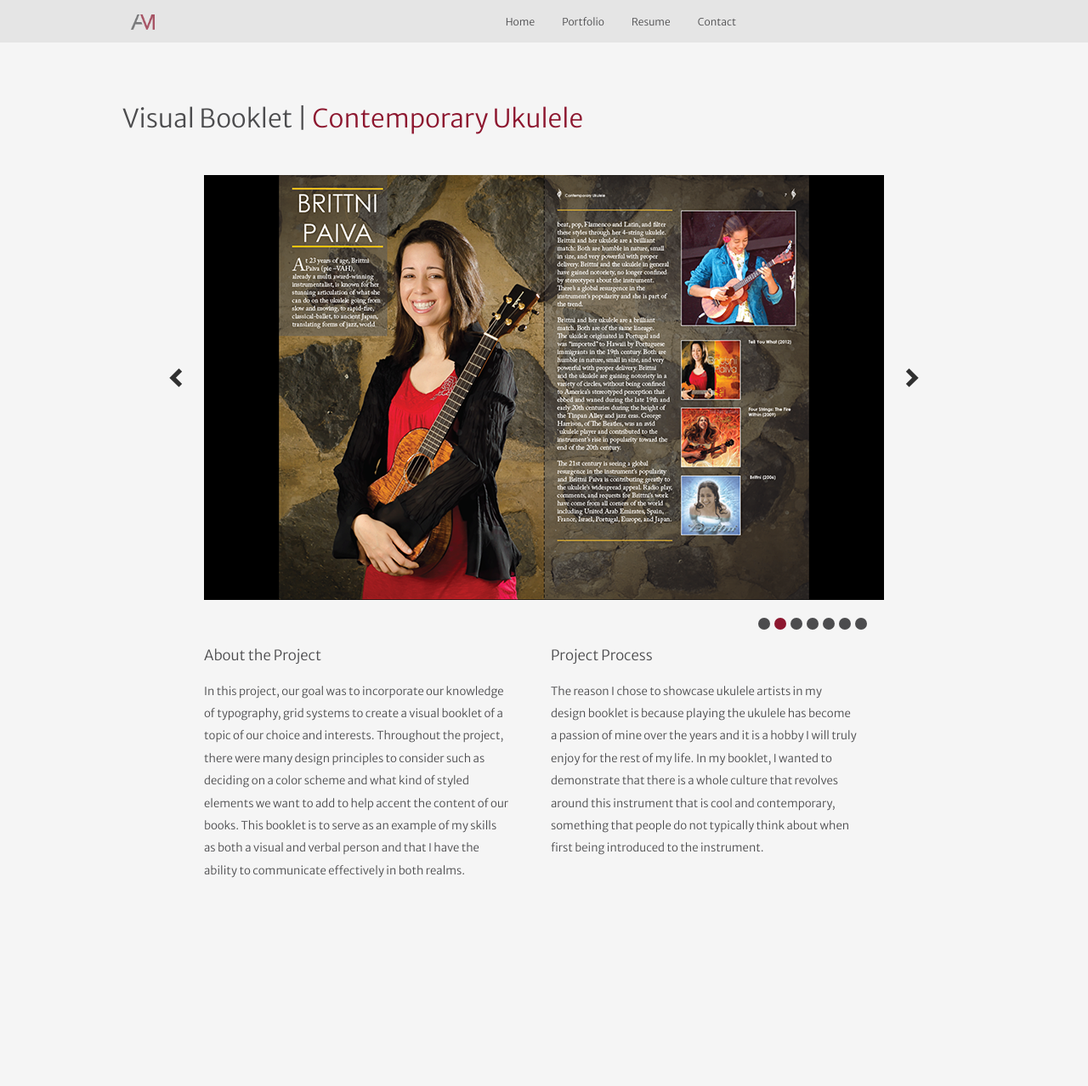
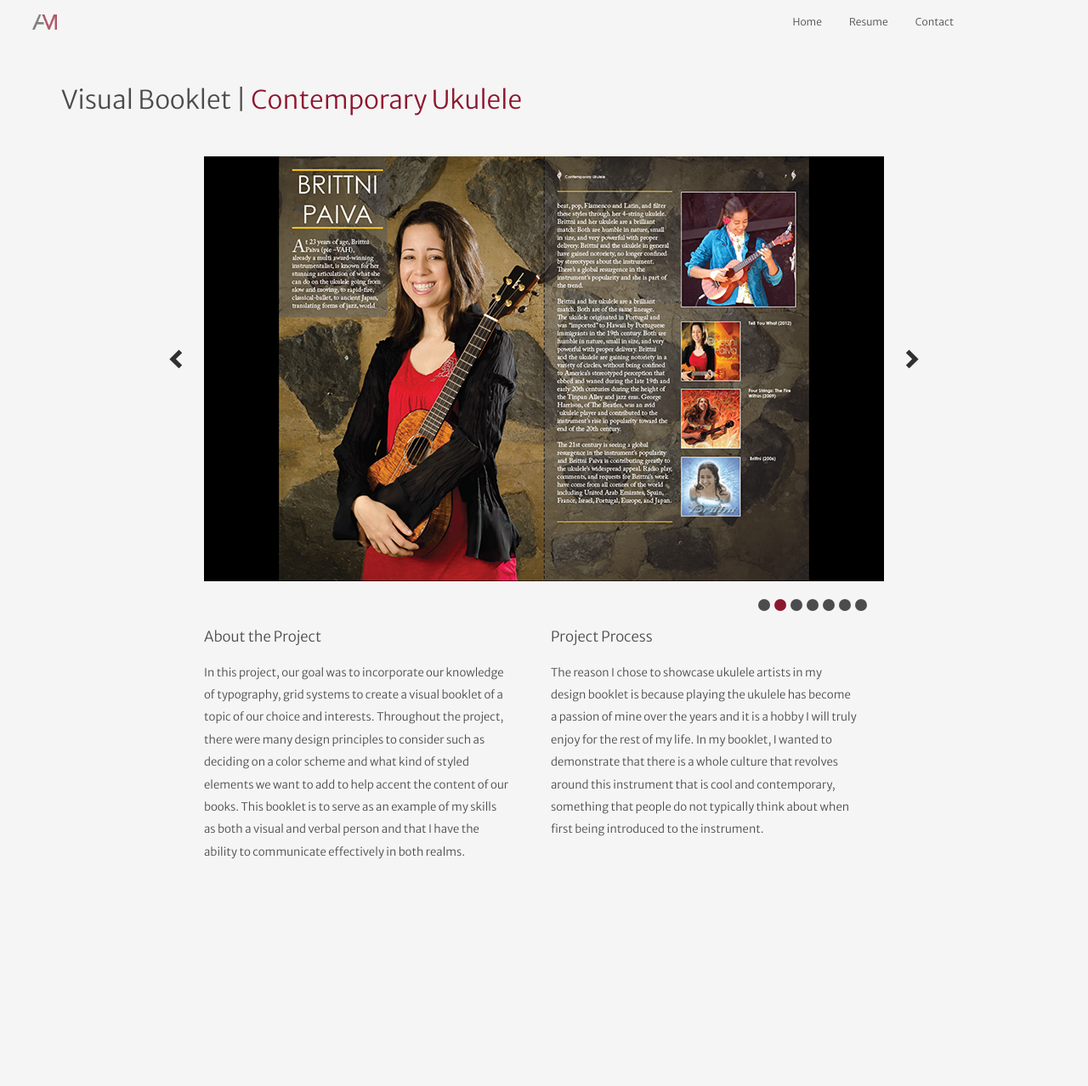
Before and after one commit to ajmark/ajmark.com, a PHP site: page /ukebook-project.php in a window 1280 px wide. Shown: the top 1278 px of the page at 85% size. After the commit the page ends 1011 px from the top, so only its background shows below. Run offline with PHP 8.4, Linux system fonts and the light colour scheme.

Commit message:
Adjusted page layout

```diff
--- a/amks-project.php
+++ b/amks-project.php
@@ -24,7 +24,7 @@
   <body>
     <?php include('includes/header.php'); ?>
 
-    <div id='portfolio-main'>
+    <div id='portfolio-page'>
       <h1>Ruby on Rails Web App | <span>The A &#38; M Karate School </span></h1>
       <br>
 			<a class='large-link' href='http://amks.herokuapp.com' target='_blank'>The A &amp; M Karate School live application</a>
--- a/arl-project.php
+++ b/arl-project.php
@@ -22,7 +22,7 @@
   <body>
     <?php include('includes/header.php'); ?>
 
-    <div id='portfolio-main'>
+    <div id='portfolio-page'>
       <h1> Website Redesign | <span> The Animal Rescue League of Pittsburgh</span></h1>
       <br>
       <div class="text-box">
--- a/contact.php
+++ b/contact.php
@@ -50,10 +50,8 @@
     </div>
 
     <div id='side'>
-      <img src="images/gmail.png" id='gmail'>
-      <br>
-      <div class="subprofile">
-        <h3>ajmark@andrew.cmu.edu</h3>
+      <div class="info">
+        <h5>ajmark@andrew.cmu.edu</h5>
         <br>
         <h3>Talk to me about sports, music, technology or just to say hi!</h3>
       </div>
--- a/css/style.css
+++ b/css/style.css
@@ -111,13 +111,15 @@ br {
 /******************/
 
 #header {
-	background-color: #E5E5E5;
-	/*D4D4D4*/
-/*	background-image: url(../images/pattern.png);*/
+/*	background-color: #E5E5E5;*/
 	position: fixed;
 	height: 50px;
 	width: 100%;
   z-index: 999;
+}
+
+#header.alt {
+	position: relative;
 }
 
 #social {
@@ -130,7 +132,7 @@ br {
 #nav {
 	position: absolute;
 	float: right;
-	right: 30%;
+	right: 10%;
 	padding-top: 1.5em;
 }
 
@@ -168,7 +170,7 @@ br {
 	position: absolute;
 	padding-top: 1.4em;
 	cursor: pointer;
-	left: 12%;
+	left: 3%;
   opacity: 0.7;
 }
 
@@ -354,9 +356,9 @@ br {
 /******************/
 
 #main {
-	width: 50%;
+	width: 55%;
 	height: auto;
-	padding: 10em 0 0 12em;
+	padding: 8em 0 0 12em;
   margin-bottom: 20em;
 }
 
@@ -389,9 +391,11 @@ br {
   border: 1px solid rgba(0,0,0,0.18);
 }
 
+/*
 .inside-text {
 	width: 106% !important;
 }
+*/
 
 /******************/
 /* Resume */
@@ -435,7 +439,7 @@ br {
 }
 
 .larger {
-	width: 114% !important;
+	width: 100% !important;
 }
 
 /******************/
@@ -447,7 +451,7 @@ br {
 	width: 30%;
 	height: 100%;
 	right: 2em;
-	top: 10em;
+	top: 8em;
 }
 
 #side .profile {
@@ -644,26 +648,23 @@ input[type='submit'] {
 /******************/
 
 #portfolio-main {
-  padding: 10em 0 0 12em;
+  position: relative;
+	float: left;
+	margin-bottom: 5em;
 }
 
 #portfolio-main .wrap {
+  width: 100%;
+  height: 100%;
+}
+
+#portfolio-page {
+  padding: 4em 0 0 6em;
+}
+
+#portfolio-page .wrap {
   width: 80%;
   height: auto;
-}
-
-#portfolio-content ul {
-  width:100%;
-  height:auto;
-}
-
-#portfolio-content li {
-  display: block;
-  float: left;
-  list-style: none;
-  padding: 2em;
-  overflow: hidden;
-  margin: 0;
 }
 
 .project-item {
@@ -712,11 +713,11 @@ input[type='submit'] {
 /* ARL Portfolio Page */
 /******************/
 
-#portfolio-main {
+#portfolio-page {
   margin-bottom: 17em;
 }
 
-#portfolio-main p {
+#portfolio-page p {
   font-size:1.1em;
 }
 
--- a/gestalt-project.php
+++ b/gestalt-project.php
@@ -47,7 +47,7 @@
   <body>
     <?php include('includes/header.php'); ?>
 
-    <div id='portfolio-main'>
+    <div id='portfolio-page'>
       <h1>Form &#38; Composition | <span>Gestalt Principles</span></h1>
       <br>
 
--- a/includes/header.php
+++ b/includes/header.php
@@ -1,5 +1,5 @@
 <?php $name =  basename($_SERVER['PHP_SELF']); ?>
-<div id='header' class='homeheader'>
+<div id='header' class="<?php if (strpos($name,'project') !== false) { echo 'alt';} else { echo 'homeheader';}?>">
   <div id='logo' onclick="window.location='index.php'">
     <img src='images/logofinal.png' alt="logo" />
   </div>
@@ -9,9 +9,11 @@
       <li>
         <a class="<?php if ($name=='home.php' || $name=='index.php') { echo 'focus'; } else { echo 'text';}?>" href="home.php">Home</a>
       </li>
+<!--
       <li>
         <a class="<?php if ($name=='portfolio.php') { echo 'focus'; } else { echo 'text';}?>" href="portfolio.php">Portfolio</a>
       </li>
+-->
       <li>
         <a class="<?php if ($name=='resume.php') { echo 'focus'; } else { echo 'text';}?>" href="resume.php">Resume</a>
       </li>
--- a/typespecimen-project.php
+++ b/typespecimen-project.php
@@ -28,7 +28,7 @@
   <body>
 		<?php include('includes/header.php'); ?>
 
-    <div id='portfolio-main'>
+    <div id='portfolio-page'>
       <h1>Typography | <span>Avenir Type Specimen</span></h1>
       <br>
 
@@ -62,6 +62,7 @@
       <h2>Third Iteration</h2>
       <img src="images/typeSpecimen4.png" style="width: 25em;">
     </div>
+	 </div>
 
   </body>
 </html>
--- a/ukebook-project.php
+++ b/ukebook-project.php
@@ -47,7 +47,7 @@
   <body>
 		<?php include('includes/header.php'); ?>
 
-		<div id='portfolio-main'>
+		<div id='portfolio-page'>
 			<h1>Visual Booklet | <span>Contemporary Ukulele</span></h1>
 			<br>
 			<div id='skitter-wide'>
```
Also changed, not shown: home.php (+57 -2 lines), 1 other file.
